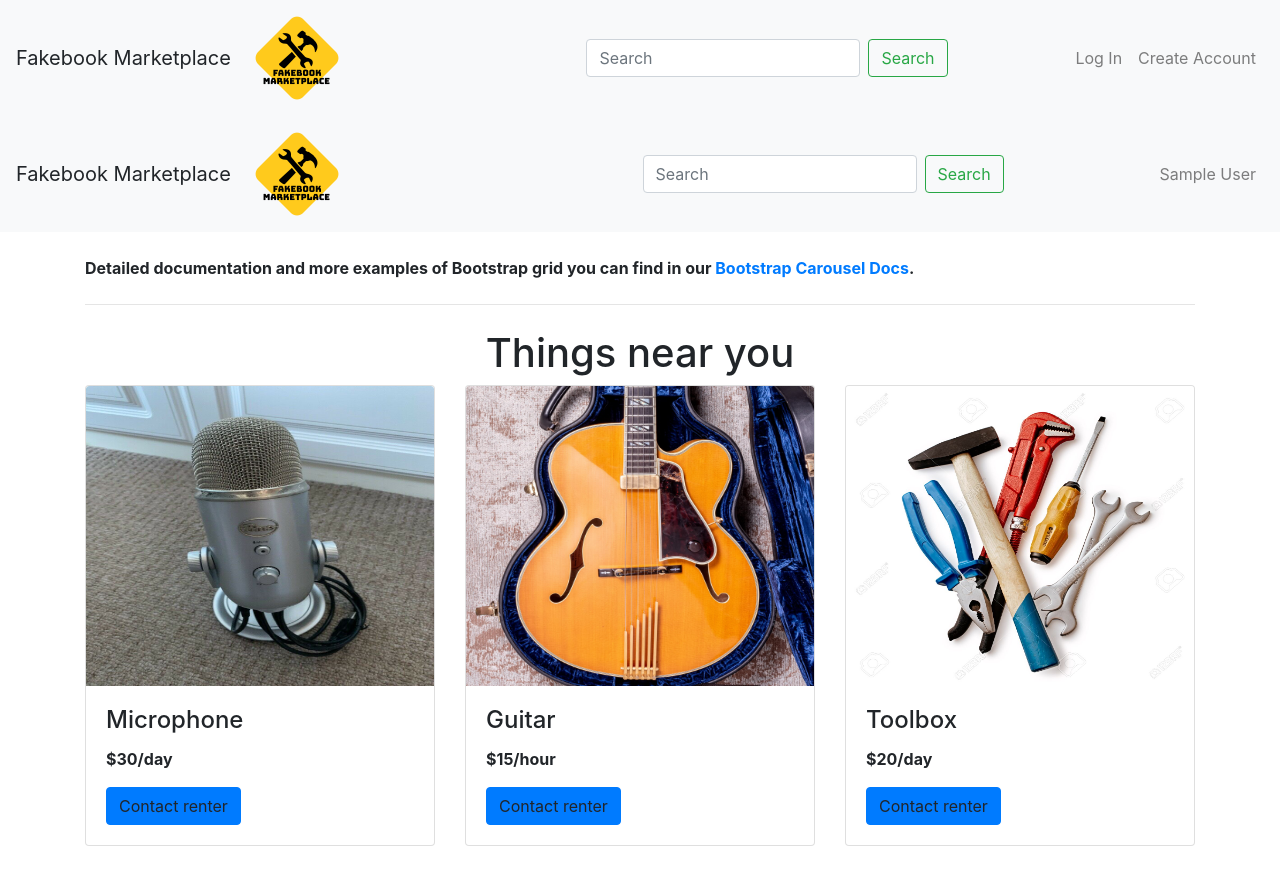
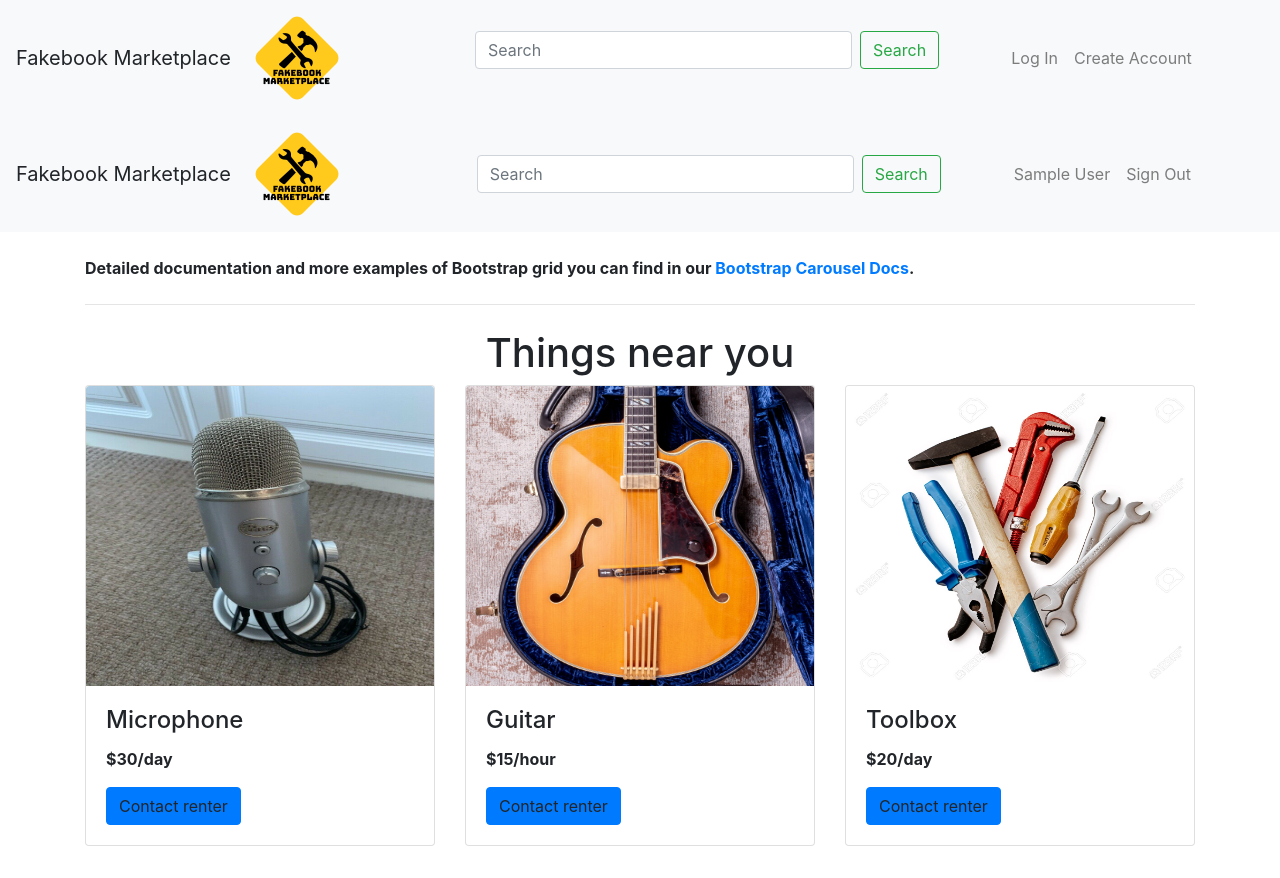
Before and after one commit to danherre/fakebook-marketplace, a plain HTML site: page frontend/index.html in a window 1280 px wide. Drawn offline with nearby package versions, Linux system fonts and the light colour scheme; some icons are missing.

Commit message:
changed navbar somewhat

```diff
--- a/frontend/index.html
+++ b/frontend/index.html
@@ -12,12 +12,12 @@
 
         <div class="collapse navbar-collapse" id="navbarSupportedContent">
             <ul class="navbar-nav ml-auto mr-auto"></ul>
-                <form class="form-inline my-2">
-                    <input class="form-control mr-2" type="search" placeholder="Search" aria-label="Search">
+                <form class="form-inline" display="block" text-align:"center">
+                    <input size="30" class="form-control mr-2" type="search" placeholder="Search" aria-label="Search">
                     <button class="btn btn-outline-success my-2" type="submit">Search</button>
                 </form>
             </ul>
-            <ul class="navbar-nav ml-auto">
+            <ul class="navbar-nav ml-auto mr-auto">
                 <li class="nav-item">
                 <a class="nav-link">Log In</a>
                 </li>
@@ -36,15 +36,18 @@
 
         <div class="collapse navbar-collapse" id="navbarSupportedContent">
             <ul class="navbar-nav ml-auto mr-auto"></ul>
-                <form class="form-inline my-2">
-                    <input class="form-control mr-2" type="search" placeholder="Search" aria-label="Search">
+                <form class="form-inline my-2" text-align:"center">
+                    <input size="30" class="form-control mr-2" type="search" placeholder="Search" aria-label="Search">
                     <button class="btn btn-outline-success my-2" type="submit">Search</button>
                 </form>
             </ul>
-            <ul class="navbar-nav ml-auto">
-                <li class="nav-item">
-                <a class="nav-link">Sample User</a>
-                </li>
+            <ul class="navbar-nav ml-auto mr-auto">
+              <li class="nav-item">
+              <a class="nav-link">Sample User</a>
+              </li>
+              <li class="nav-item">
+                  <a class="nav-link">Sign Out</a>
+              </li>
             </ul>
         </div>
     </nav>
```
Also changed, not shown: frontend/style.css (line endings or trailing spaces).
